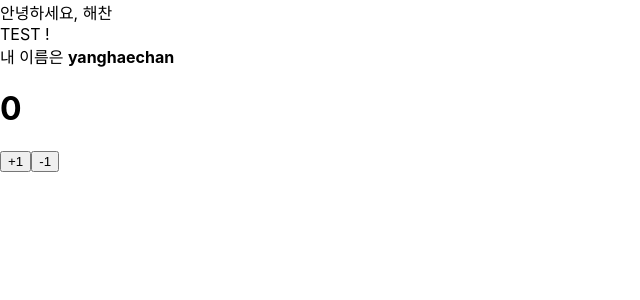
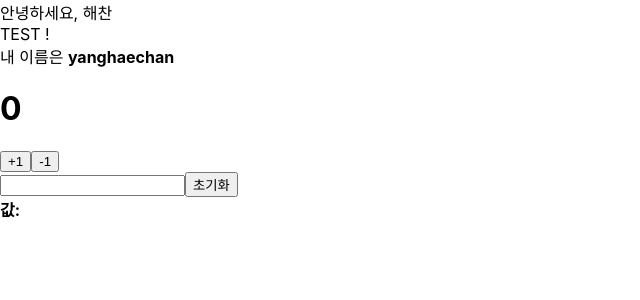
Before and after one commit to Hugekyung/Learn-React, a React (Create React App) app: page / in a window 1280 px wide. Shown: the top 300 px of the page, without its empty margins (0-640 px from the left). Built offline with nearby package versions, Linux system fonts and the light colour scheme.

Commit message:
useState로 input 상태 관리

```diff
--- a/src/App.tsx
+++ b/src/App.tsx
@@ -2,6 +2,7 @@ import Counter from "Counter";
 import CounterTwo from "CounterTwo";
 import ExampleProps from "exampleProps";
 import Hello from "hello";
+import InputSample from "inputSample";
 import React from "react";
 import ShowName from "ShowName";
 
@@ -14,6 +15,7 @@ class App extends React.Component {
                 <ShowName name="yanghaechan" />
                 {/* <Counter startNumber={5} /> */}
                 <CounterTwo />
+                <InputSample />
             </div>
         );
     }
--- /dev/null
+++ b/src/inputSample.tsx
@@ -0,0 +1,27 @@
+import React, { useState } from "react";
+
+function InputSample() {
+    const [text, setText] = useState("");
+
+    const onChange = (e: {
+        target: { value: React.SetStateAction<string> };
+    }) => {
+        setText(e.target.value);
+    };
+
+    const onReset = () => {
+        setText("");
+    };
+
+    return (
+        <div>
+            <input onChange={onChange} value={text} />
+            <button onClick={onReset}>초기화</button>
+            <div>
+                <b>값: {text}</b>
+            </div>
+        </div>
+    );
+}
+
+export default InputSample;
```
